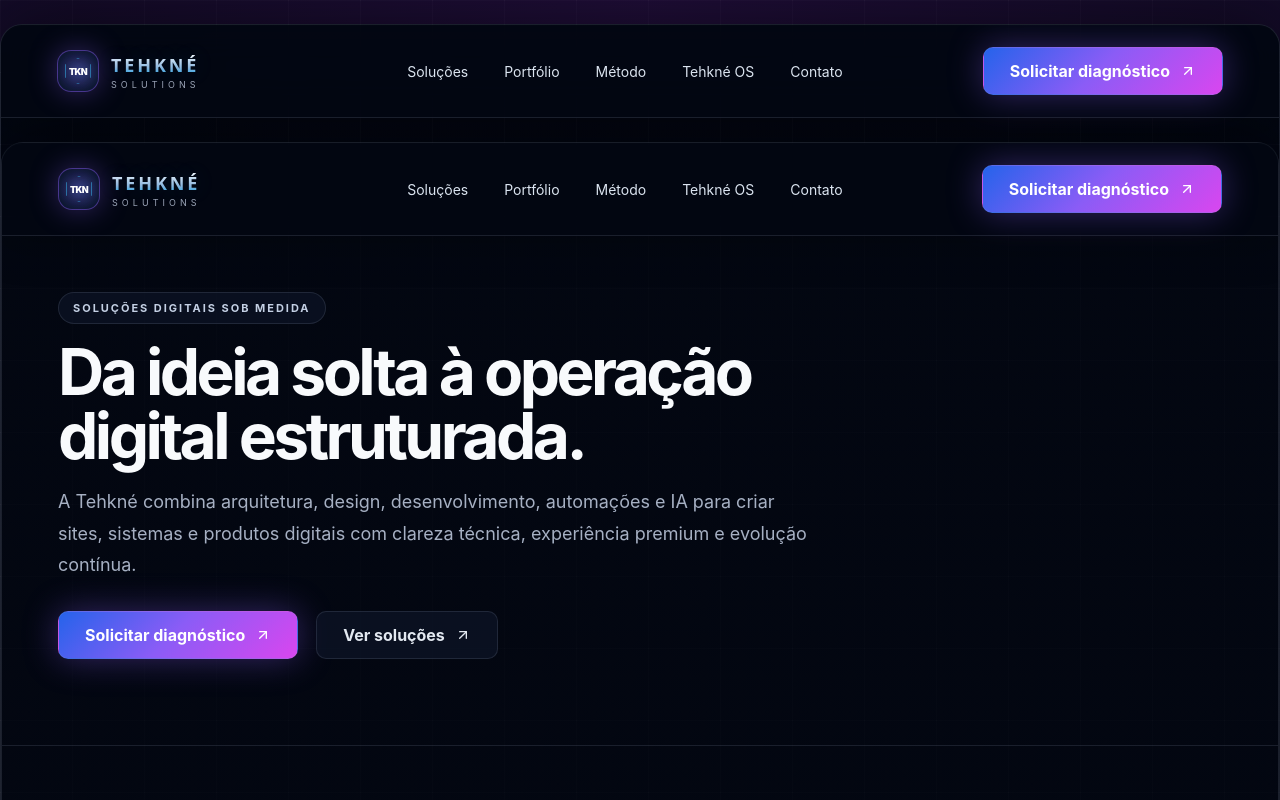
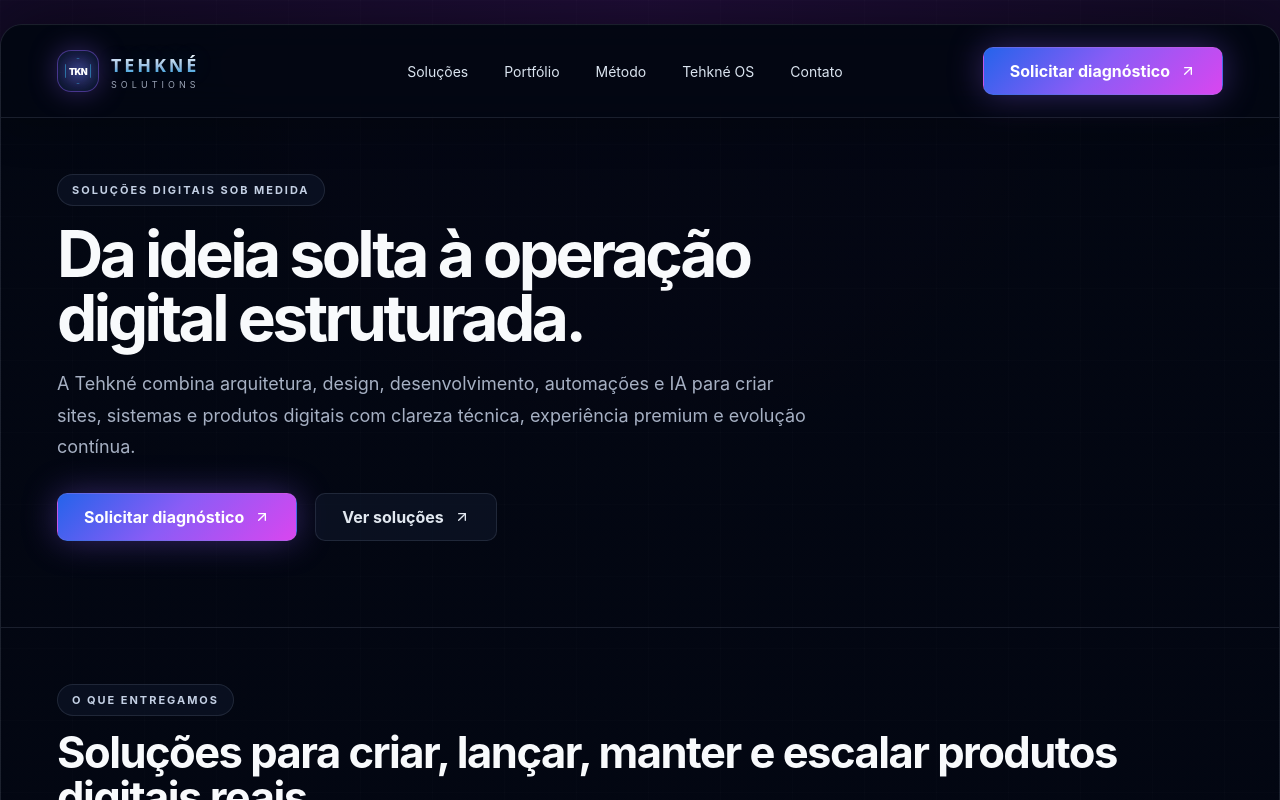
Before and after one commit to Tehkne-Solutions/tehkne-site, a Next.js app: page /solucoes in a window 1280 px wide. Shown: the top 800 px of the page. Built offline with nearby package versions, Linux system fonts and the light colour scheme.

Commit message:
refactor: use global shell on solutions page

```diff
--- a/app/solucoes/page.tsx
+++ b/app/solucoes/page.tsx
@@ -1,4 +1,4 @@
-import { ArrowUpRight, Bot, Code2, Layers3, MousePointer2, ShieldCheck, Sparkles, Workflow, Wrench } from 'lucide-react';
+import { ArrowUpRight, Bot, Code2, Layers3, MousePointer2, ShieldCheck, Workflow, Wrench } from 'lucide-react';
 import ContactForm from '../components/ContactForm';
 import { whatsAppHref, whatsappMessages } from '../contact';
 
@@ -58,23 +58,7 @@ export default function SolucoesPage() {
   const pageWhatsApp = whatsAppHref(whatsappMessages.solucoes);
 
   return (
-    <main className="site-shell">
-      <div className="background-grid" />
-      <header className="nav-shell">
-        <a className="brand" href="/" aria-label="Tehkné Solutions">
-          <span className="brand-symbol"><Sparkles size={18} /></span>
-          <span><strong>TEHKNÉ</strong><small>SOLUTIONS</small></span>
-        </a>
-        <nav>
-          <a href="/solucoes">Soluções</a>
-          <a href="/#portfolio">Portfólio</a>
-          <a href="/#metodo">Método</a>
-          <a href="/#os">Tehkné OS</a>
-          <a href={pageWhatsApp} target="_blank" rel="noreferrer">Contato</a>
-        </nav>
-        <a className="btn btn-primary coin" href={pageWhatsApp} target="_blank" rel="noreferrer">Solicitar diagnóstico <ArrowUpRight size={16} /></a>
-      </header>
-
+    <main>
       <section className="section-frame solutions-hero">
         <div className="section-heading">
           <span className="eyebrow">Soluções digitais sob medida</span>
@@ -144,7 +128,7 @@ export default function SolucoesPage() {
         </div>
         <div className="hero-actions">
           <a className="btn btn-primary coin" href={pageWhatsApp} target="_blank" rel="noreferrer">Solicitar diagnóstico <ArrowUpRight size={16} /></a>
-          <a className="btn btn-secondary" href="/">Voltar para Home <ArrowUpRight size={16} /></a>
+          <a className="btn btn-secondary" href="/portfolio">Ver portfólio <ArrowUpRight size={16} /></a>
         </div>
       </section>
     </main>
```
